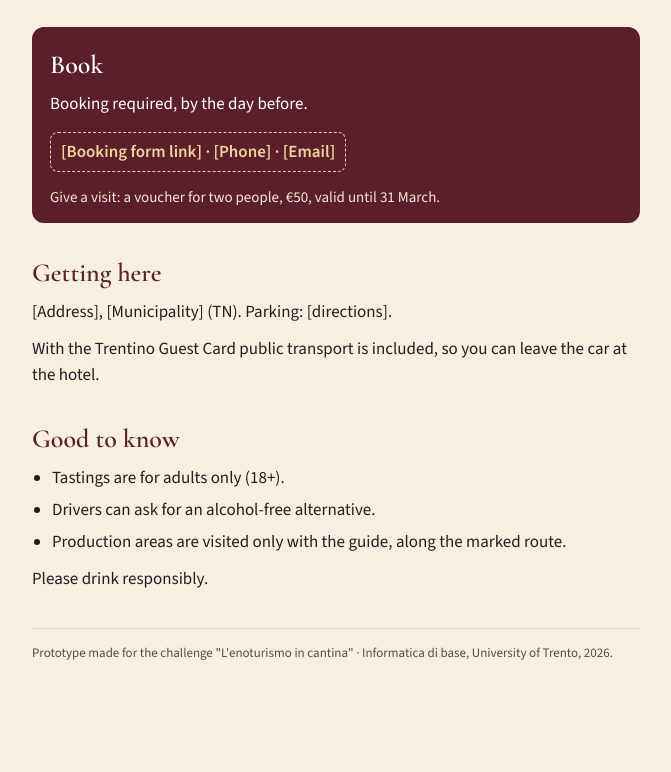
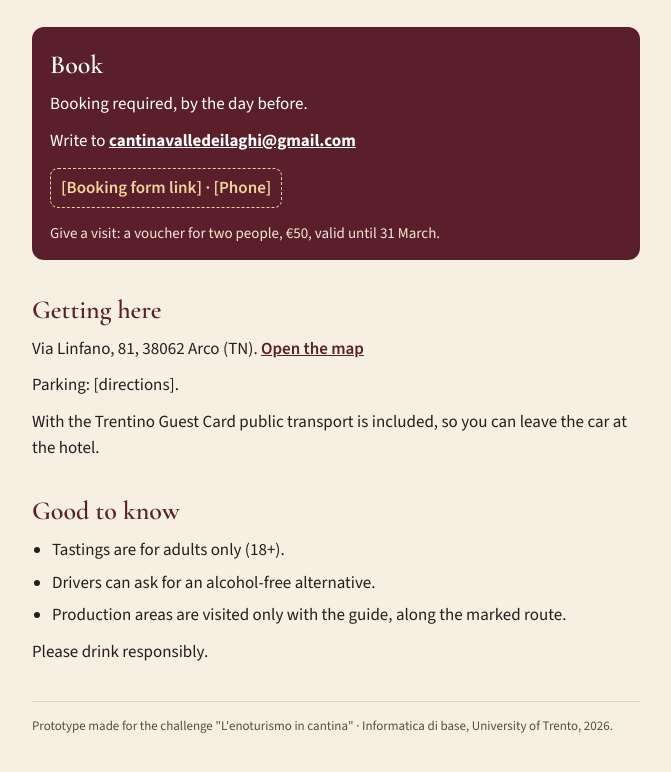
Before and after one commit to alessio75-afk/Inverno-in-cantina, a plain HTML site: page index.html in a window 1280 px wide. Shown: the part 1237-2009 px from the top of the page, without its empty margins (304-975 px from the left). Before the commit the page ends 1940 px from the top, so only its background shows below. Drawn offline with nearby package versions, Linux system fonts and the light colour scheme.

Commit message:
Aggiunti indirizzo, mappa ed e-mail della cantina
Co-Authored-By: Claude Opus 5.5 <noreply@anthropic.com>
Claude-Session: https://claude.ai/code/session_01Ae12dqa5npb2qFHE1d21XE

```diff
--- a/index.html
+++ b/index.html
@@ -53,6 +53,8 @@
   .book h2 { color: #FFFFFF; margin-top: 0; }
   .todo { display: inline-block; border: 1px dashed #F2D39B; border-radius: 8px; padding: 6px 10px; margin: 4px 0 10px; color: #F2D39B; font-weight: 600; }
   .gift { font-size: 15px; color: #F7E7CF; margin: 4px 0 0; }
+  a { color: var(--wine); font-weight: 600; }
+  .book a.mail { color: #FFFFFF; font-weight: 700; word-break: break-all; }
   ul { margin: 0; padding-left: 20px; }
   li { margin-bottom: 6px; }
   footer { margin-top: 36px; padding-top: 14px; border-top: 1px solid var(--line); font-size: 13px; color: var(--soft); }
@@ -92,11 +94,13 @@
     <div class="book">
       <h2>Prenota</h2>
       <p>Prenotazione obbligatoria, entro il giorno prima.</p>
-      <span class="todo">[Link al modulo di prenotazione] · [Telefono] · [E-mail]</span>
+      <p>Scrivete a <a class="mail" href="mailto:cantinavalledeilaghi@gmail.com">cantinavalledeilaghi@gmail.com</a></p>
+      <span class="todo">[Link al modulo di prenotazione] · [Telefono]</span>
       <p class="gift">Regala una visita: voucher per due persone a 50 €, valido fino al 31 marzo.</p>
     </div>
     <h2>Come arrivare</h2>
-    <p>[Indirizzo], [Comune] (TN). Parcheggio: [indicazioni].</p>
+    <p>Via Linfano, 81, 38062 Arco (TN). <a href="https://www.google.com/maps/search/?api=1&amp;query=Via+Linfano+81+38062+Arco+TN" target="_blank" rel="noopener">Apri la mappa</a></p>
+    <p>Parcheggio: [indicazioni].</p>
     <p>Con la Trentino Guest Card i mezzi pubblici sono compresi: potete lasciare l'auto in albergo.</p>
     <h2>Da sapere</h2>
     <ul>
@@ -127,11 +131,13 @@
     <div class="book">
       <h2>Buchen</h2>
       <p>Anmeldung erforderlich, spätestens am Vortag.</p>
-      <span class="todo">[Link zum Buchungsformular] · [Telefon] · [E-Mail]</span>
+      <p>Schreiben Sie an <a class="mail" href="mailto:cantinavalledeilaghi@gmail.com">cantinavalledeilaghi@gmail.com</a></p>
+      <span class="todo">[Link zum Buchungsformular] · [Telefon]</span>
       <p class="gift">Einen Besuch verschenken: Gutschein für zwei Personen zu 50 €, gültig bis 31. März.</p>
     </div>
     <h2>Anfahrt</h2>
-    <p>[Adresse], [Gemeinde] (TN). Parken: [Hinweise].</p>
+    <p>Via Linfano, 81, 38062 Arco (TN). <a href="https://www.google.com/maps/search/?api=1&amp;query=Via+Linfano+81+38062+Arco+TN" target="_blank" rel="noopener">Karte öffnen</a></p>
+    <p>Parken: [Hinweise].</p>
     <p>Mit der Trentino Guest Card sind die öffentlichen Verkehrsmittel inbegriffen: Das Auto kann im Hotel bleiben.</p>
     <h2>Gut zu wissen</h2>
     <ul>
@@ -162,11 +168,13 @@
     <div class="book">
       <h2>Book</h2>
       <p>Booking required, by the day before.</p>
-      <span class="todo">[Booking form link] · [Phone] · [Email]</span>
+      <p>Write to <a class="mail" href="mailto:cantinavalledeilaghi@gmail.com">cantinavalledeilaghi@gmail.com</a></p>
+      <span class="todo">[Booking form link] · [Phone]</span>
       <p class="gift">Give a visit: a voucher for two people, €50, valid until 31 March.</p>
     </div>
     <h2>Getting here</h2>
-    <p>[Address], [Municipality] (TN). Parking: [directions].</p>
+    <p>Via Linfano, 81, 38062 Arco (TN). <a href="https://www.google.com/maps/search/?api=1&amp;query=Via+Linfano+81+38062+Arco+TN" target="_blank" rel="noopener">Open the map</a></p>
+    <p>Parking: [directions].</p>
     <p>With the Trentino Guest Card public transport is included, so you can leave the car at the hotel.</p>
     <h2>Good to know</h2>
     <ul>
```
